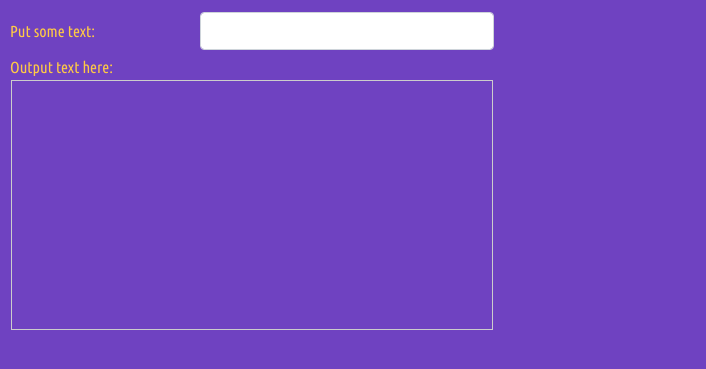
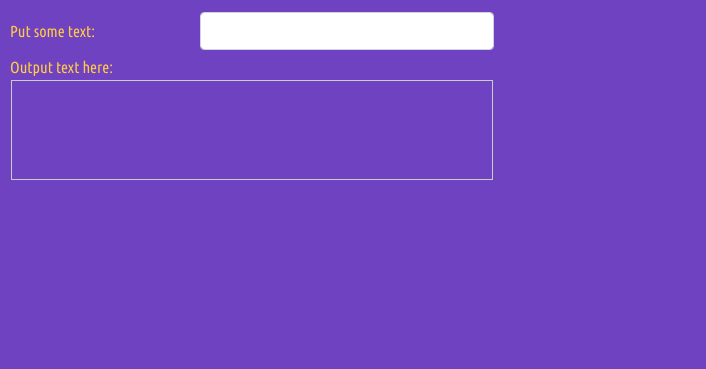
Before and after one commit to demorest49de/module6lesson2-timers, a plain HTML site: page index.html in a window 1280 px wide. Shown: the part 61-430 px from the top of the page, without its empty margins (0-706 px from the left). Drawn offline with nearby package versions, Linux system fonts and the light colour scheme.

Commit message:
Changes control.js changed; timer.css changed;

```diff
--- a/css/timer.css
+++ b/css/timer.css
@@ -26,9 +26,10 @@
 .timer__paragraph{
     font-weight: 700;
     max-width: 482px;
-    min-height: 250px;
+    min-height: 100px;
     border: 1px solid #ccc;
     padding:5px;
     margin: 1px;
     word-wrap: break-word;
+    overflow-y: clip;
 }
--- a/modules/control.js
+++ b/modules/control.js
@@ -8,7 +8,7 @@ export  const delayOutput = () => {
   const timerOutput = document.querySelector('.timer__input');
   const p = document.querySelector('.timer__paragraph');
 
-  timerOutput.addEventListener('input', (e) => {
+  timerOutput.addEventListener('keyup', (e) => {
     setDelayText(() => {
       const target = e.target;
       p.textContent = target.value;
```
